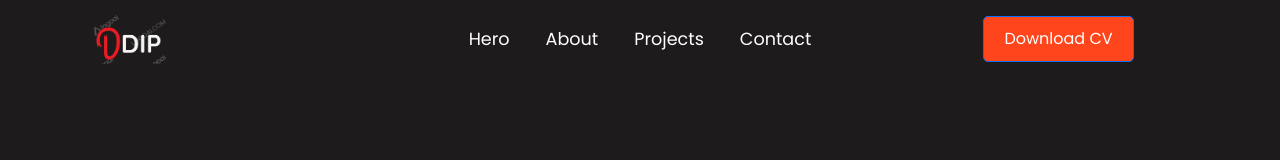
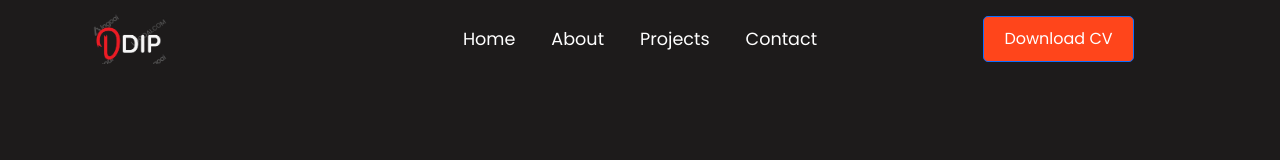
Before and after one commit to dipsarkersoft/dipsarkerportfolio, a React (Vite) app: page / in a window 1280 px wide. Shown: the top 160 px of the page. Built offline with nearby package versions, Linux system fonts and the light colour scheme.

Commit message:
Update Navbar.jsx

```diff
--- a/src/components/Navbar.jsx
+++ b/src/components/Navbar.jsx
@@ -35,7 +35,7 @@ export const Navbar = () => {
                   smooth={true}
                   duration={500}
                 >
-                  Hero
+                  Home
                 </Link>
               </li>
               <li className="nav-item">
```
